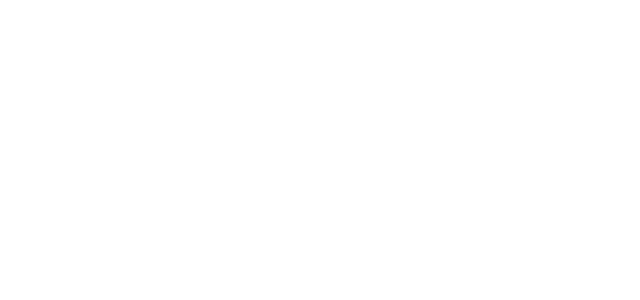
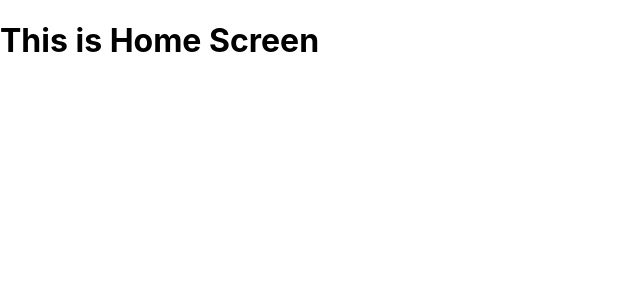
Before and after one commit to aripan/doctors-portal, a React (Create React App) app: page /home in a window 1280 px wide. Shown: the top 300 px of the page, without its empty margins (0-640 px from the left). Built offline with nearby package versions, Linux system fonts and the light colour scheme.

Commit message:
Set different pages

```diff
--- a/src/App.js
+++ b/src/App.js
@@ -1,10 +1,28 @@
 import { BrowserRouter as Router, Switch, Route } from "react-router-dom";
+import AppointmentScreen from "./components/Appoinment/AppoinmentScreen/AppointmentScreen";
+import HomeScreen from "./components/Home/HomeScreen/HomeScreen";
+import LoginScreen from "./components/Login/LoginScreen/LoginScreen";
+import ManagementScreen from "./components/Management/ManagementScreen/ManagementScreen";
 
 function App() {
   return (
     <Router>
       <Switch>
-        <Route path="/"></Route>
+        <Route path="/home">
+          <HomeScreen></HomeScreen>
+        </Route>
+        <Route path="/appointment">
+          <AppointmentScreen></AppointmentScreen>
+        </Route>
+        <Route path="/management">
+          <ManagementScreen></ManagementScreen>
+        </Route>
+        <Route path="/login">
+          <LoginScreen></LoginScreen>
+        </Route>
+        <Route exact path="/">
+          <HomeScreen></HomeScreen>
+        </Route>
       </Switch>
     </Router>
   );
--- /dev/null
+++ b/src/components/Appoinment/AppoinmentScreen/AppointmentScreen.js
@@ -0,0 +1,11 @@
+import React from "react";
+
+const AppointmentScreen = () => {
+  return (
+    <div>
+      <h1>This is Appointment Screen</h1>
+    </div>
+  );
+};
+
+export default AppointmentScreen;
--- /dev/null
+++ b/src/components/Home/HomeScreen/HomeScreen.js
@@ -0,0 +1,11 @@
+import React from "react";
+
+const HomeScreen = () => {
+  return (
+    <div>
+      <h1>This is Home Screen</h1>
+    </div>
+  );
+};
+
+export default HomeScreen;
--- /dev/null
+++ b/src/components/Login/LoginScreen/LoginScreen.js
@@ -0,0 +1,11 @@
+import React from "react";
+
+const LoginScreen = () => {
+  return (
+    <div>
+      <h1>This is Login Screen</h1>
+    </div>
+  );
+};
+
+export default LoginScreen;
--- /dev/null
+++ b/src/components/Management/ManagementScreen/ManagementScreen.js
@@ -0,0 +1,11 @@
+import React from "react";
+
+const ManagementScreen = () => {
+  return (
+    <div>
+      <h1>This is Management Screen</h1>
+    </div>
+  );
+};
+
+export default ManagementScreen;
```
Also changed, not shown: src/logo.svg (deleted).
